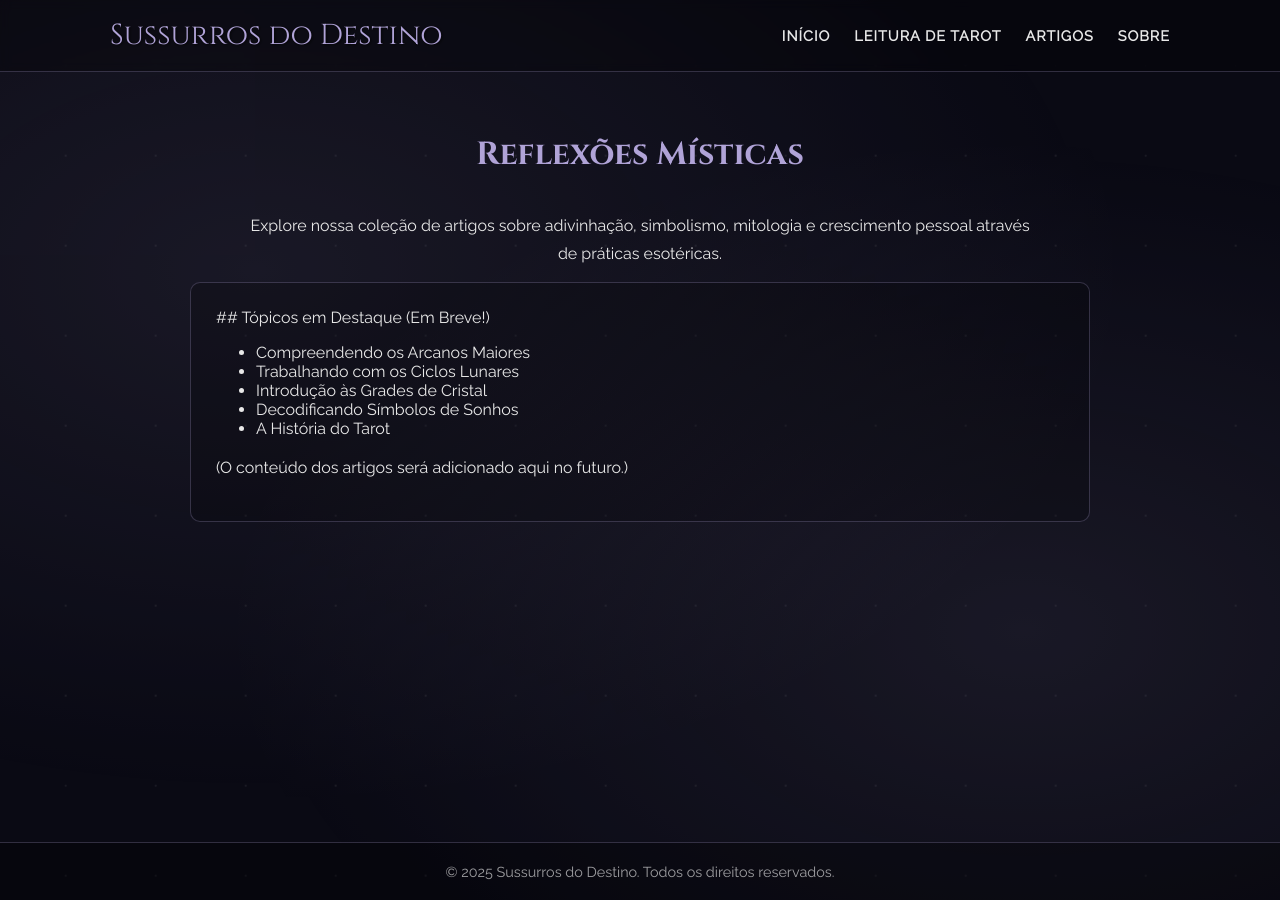
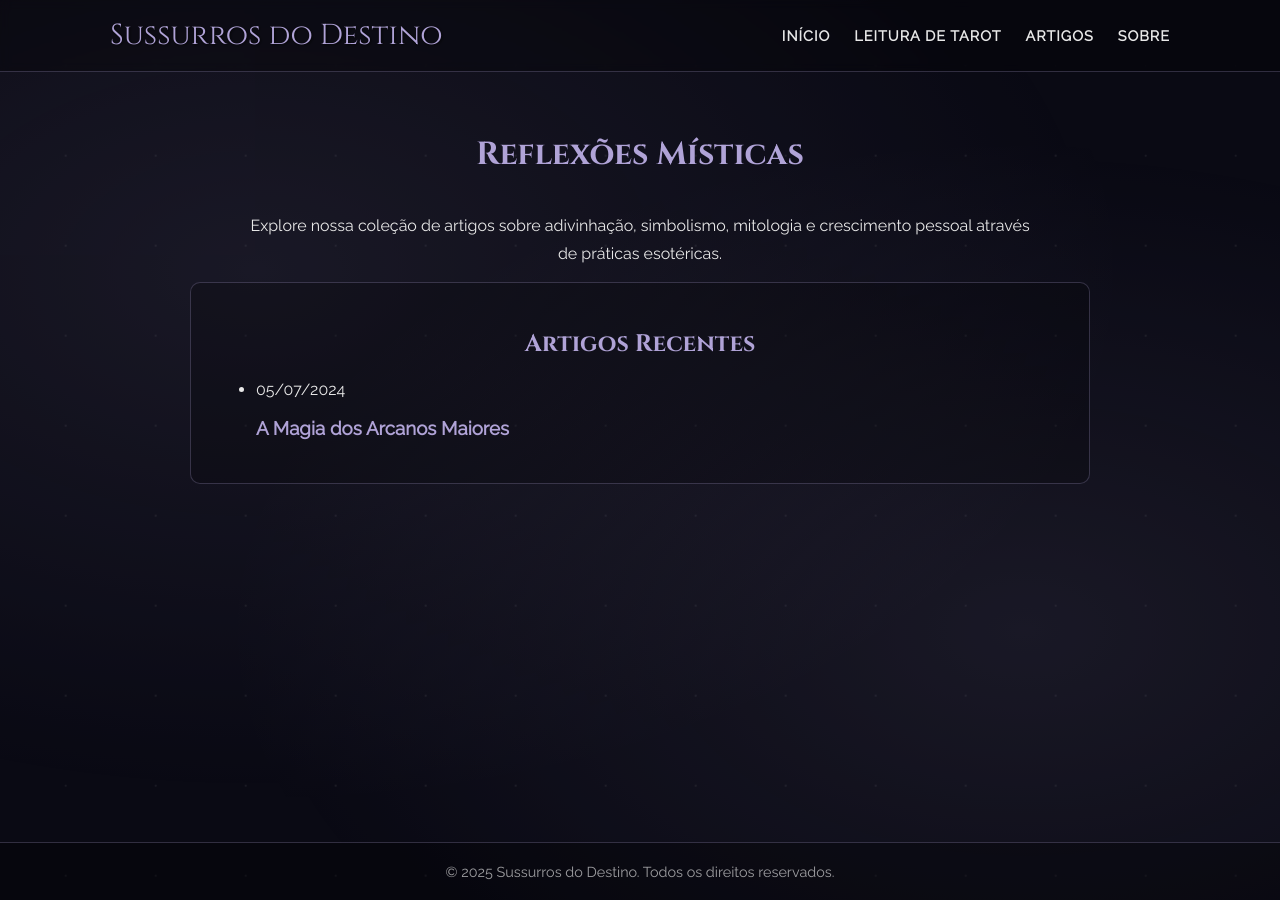
Before and after one commit to LuigiDeFacci/Site-Tarrot, a Jekyll site: the page built from articles.md, in a window 1280 px wide. Built offline with Jekyll 4.4.1, drawn with Linux system fonts in a browser that asks for light colours.

Commit message:
Posts articles

```diff
--- a/articles.md
+++ b/articles.md
@@ -1,20 +1,38 @@
 ---
 layout: default
-title: Artigos
+title: Artigos # Title for browser tab and potentially SEO
 ---
 
 # Reflexões Místicas
+
 <p>
     Explore nossa coleção de artigos sobre adivinhação, simbolismo, mitologia e crescimento pessoal através de práticas esotéricas.
 </p>
-<section>
-    ## Tópicos em Destaque (Em Breve!)
-    <ul>
-        <li>Compreendendo os Arcanos Maiores</li>
-        <li>Trabalhando com os Ciclos Lunares</li>
-        <li>Introdução às Grades de Cristal</li>
-        <li>Decodificando Símbolos de Sonhos</li>
-        <li>A História do Tarot</li>
-    </ul>
-    <p style="text-align: left;">(O conteúdo dos artigos será adicionado aqui no futuro.)</p>
+
+<!-- This section will dynamically list your posts -->
+<section class="post-list-container">
+    <h2>Artigos Recentes</h2>
+    {%- assign posts_exist = site.posts | size -%}
+    {%- if posts_exist > 0 -%}
+      <ul class="post-list">
+        {%- for post in site.posts -%}
+        <li>
+          {%- assign date_format = site.minima.date_format | default: "%d/%m/%Y" -%} <!-- Date format -->
+          <span class="post-meta">{{ post.date | date: date_format }}</span>
+          <h3>
+            <a class="post-link" href="{{ post.url | relative_url }}">
+              {{ post.title | escape }} <!-- Post Title (linked) -->
+            </a>
+          </h3>
+          {%- if site.show_excerpts -%} <!-- Optional: Show excerpt if enabled -->
+            {{ post.excerpt }}
+          {%- endif -%}
+        </li>
+        {%- endfor -%}
+      </ul>
+    {%- else -%}
+      <p>Ainda não há artigos publicados. Volte em breve!</p>
+    {%- endif -%}
 </section>
+
+<!-- Optional: Add pagination if needed later -->
```
Also changed, not shown: _layouts/post.html (added, +26 -0 lines), _posts/2024-07-05-magia-arcanos-maiores.md (added, +51 -0 lines).
